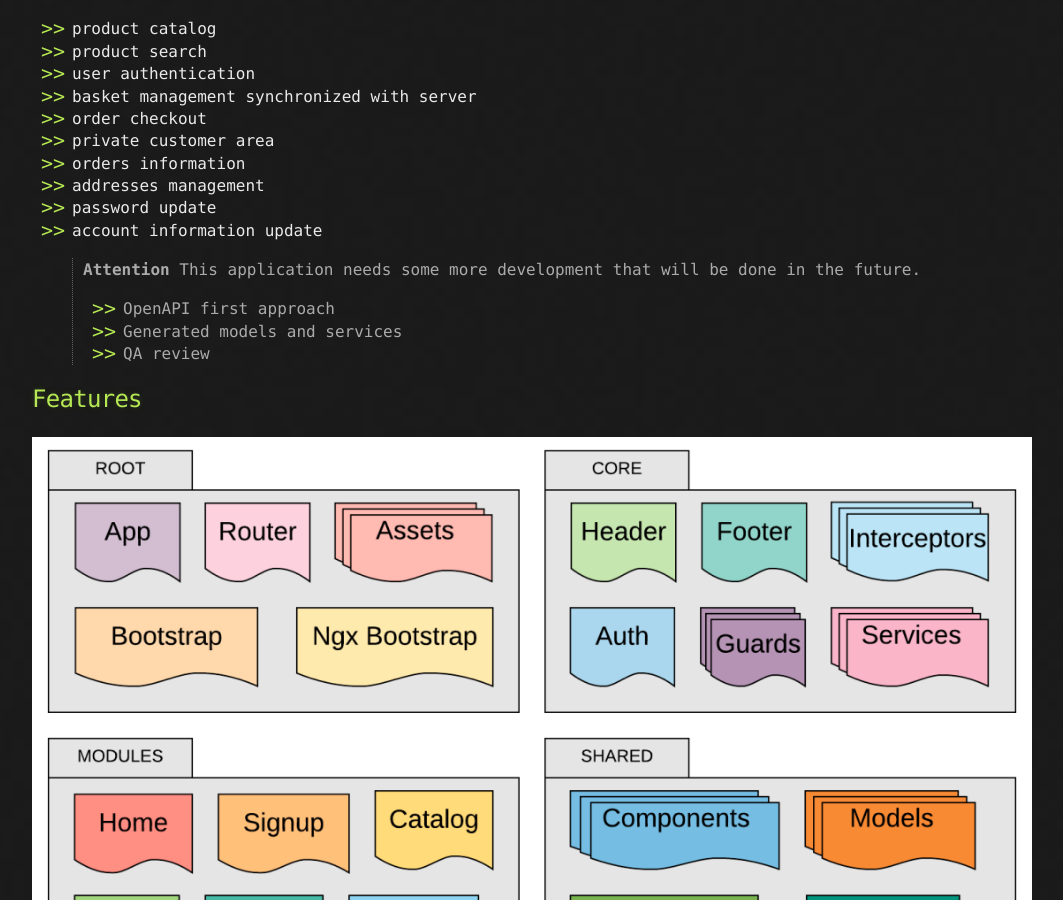
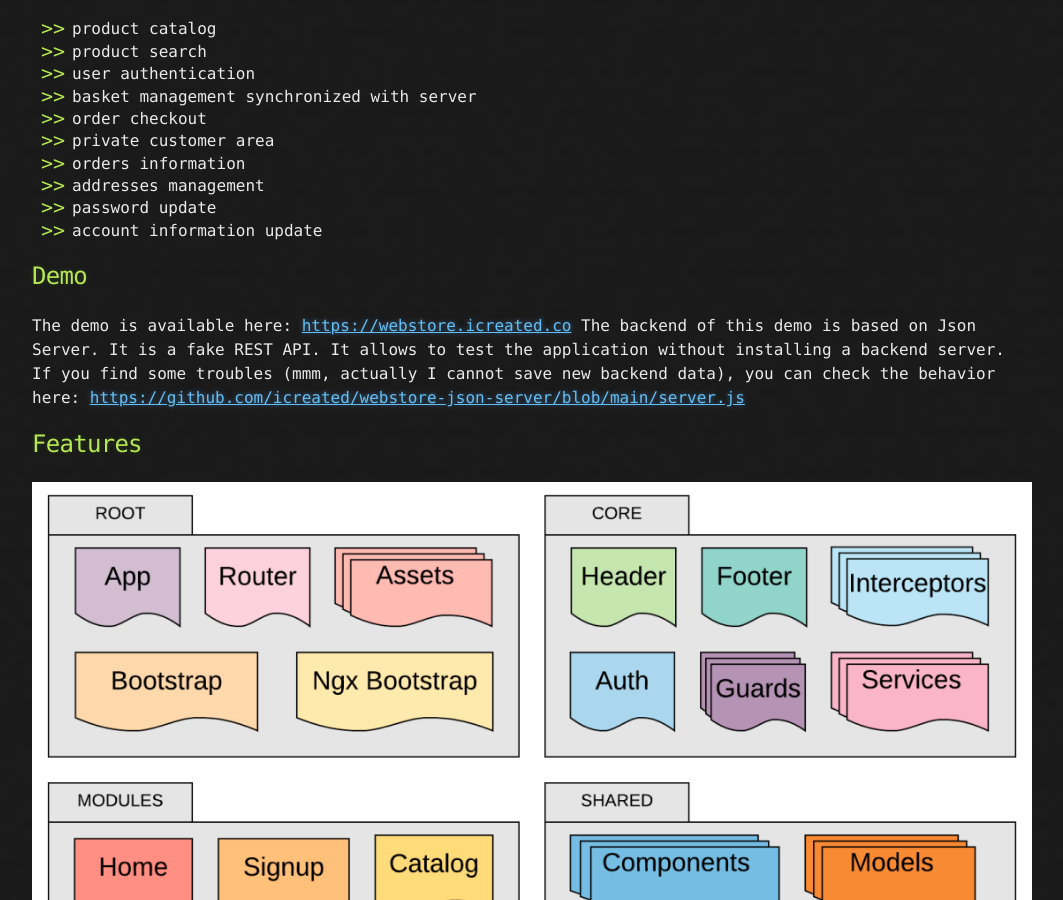
Before and after one commit to icreated/icreated.github.io, a Jekyll site: the page built from _projects/webstore.md, in a window 1280 px wide and 900 px high, scrolled down 506 px. Shown: the whole window, without its empty margins (108-1171 px from the left). Built offline with Jekyll 4.4.1, drawn with Linux system fonts in a browser that asks for light colours.

Commit message:
demo links

```diff
--- a/_projects/webstore.md
+++ b/_projects/webstore.md
@@ -23,10 +23,10 @@ This applications shows standard web sites features:
 * password update
 * account information update
 
->**Attention** This application needs some more development that will be done in the future.
-- OpenAPI first approach
-- Generated models and services
-- QA review
+## Demo
+The demo is available here: [https://webstore.icreated.co](https://webstore.icreated.fr)
+The backend of this demo is based on Json Server. It is a fake REST API. It allows to test the application without installing a backend server.
+If you find some troubles (mmm, actually I cannot save new backend data), you can check the behavior here: [https://github.com/icreated/webstore-json-server/blob/main/server.js](https://github.com/icreated/webstore-json-server/blob/main/server.js)
 
 
 ## Features
```
Also changed, not shown: _projects/webportal.md (+4 -0 lines).
